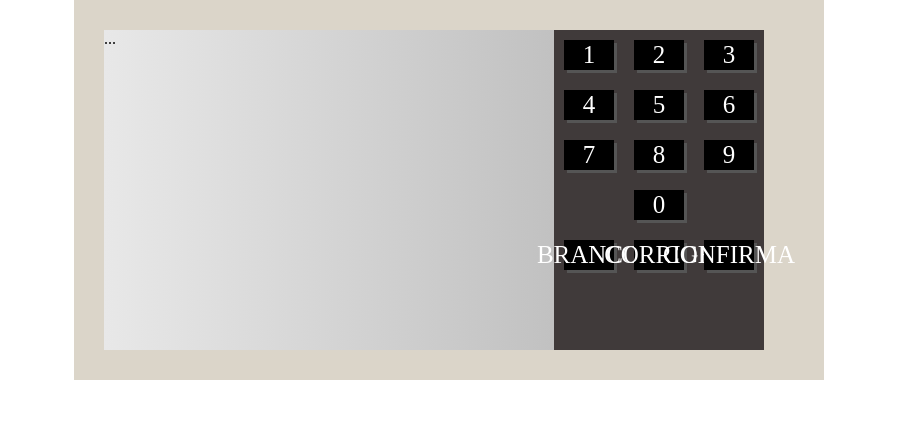
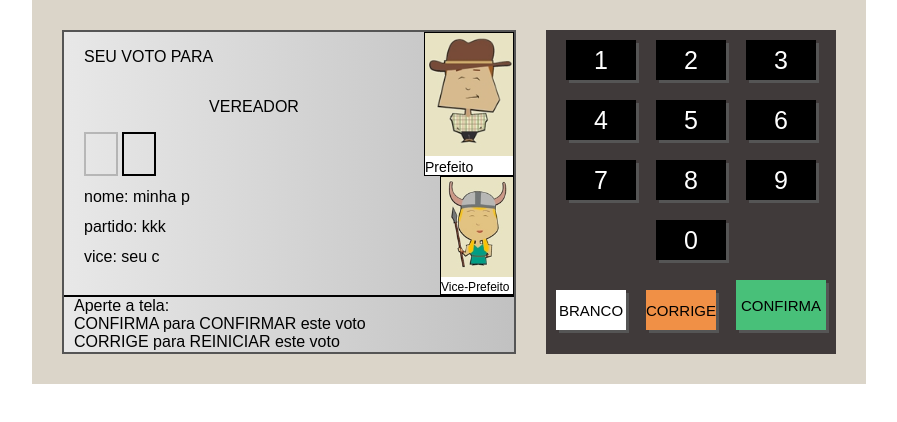
Before and after one commit to micas-tsx/Projeto-urna, a plain HTML site: page index.html in a window 1280 px wide. Shown: the whole page, without its empty margins (191-1088 px from the left). Drawn offline with Linux system fonts and the light colour scheme.

Commit message:
finalização da interface

```diff
--- a/index.html
+++ b/index.html
@@ -10,7 +10,41 @@
 <body>
     <div class="urna">
         <div class="tela">
-            ...
+            <div class="d-1">
+                <div class="d-1-left">
+                    <div class="d-1-1">
+                        <span>SEU VOTO PARA</span>
+                    </div>
+                    <div class="d-1-2">
+                        <span>VEREADOR</span>
+                    </div>
+                    <div class="d-1-3">
+                        <div class="numero pisca"></div>
+                        <div class="numero"></div>
+                    </div>
+                    <div class="d-1-4">
+                        nome: minha p <br>
+                        partido: kkk <br>
+                        vice: seu c
+                    </div>
+                </div>
+                <div class="d-1-right">
+                    <div class="d-1-image">
+                        <img src="images/84.jpg" alt="">
+                        Prefeito
+                    </div>
+                    <div class="d-1-image small">
+                        <img src="images/84_2.jpg" alt="">
+                        Vice-Prefeito
+                    </div>
+                </div>
+            </div>
+
+            <div class="d-2">
+                Aperte a tela: <br>
+                CONFIRMA para CONFIRMAR este voto <br>
+                CORRIGE para REINICIAR este voto
+            </div>
         </div>
 
         <div class="teclado">
@@ -33,9 +67,9 @@
                 <div class="teclado--botao">0</div>
             </div>
             <div class="teclado--linha">
-                <div class="teclado--botao">BRANCO</div>
-                <div class="teclado--botao">CORRIGE</div>
-                <div class="teclado--botao">CONFIRMA</div>
+                <div class="teclado--botao botao--branco">BRANCO</div>
+                <div class="teclado--botao botao--corrige">CORRIGE</div>
+                <div class="teclado--botao botao--confirma">CONFIRMA</div>
             </div>
         </div>
     </div>
--- a/style.css
+++ b/style.css
@@ -1,8 +1,15 @@
+@keyframes pisca {
+    0% { opacity: 0.2; }
+    50% { opacity: 1; }
+    100% { opacity: 0.2; }
+}
+
 body {
     margin: 0;
     align-items: center;
     display: flex;
     justify-content: center;
+    font-family: Arial, Helvetica, sans-serif;
 }
 
 .urna {
@@ -15,22 +22,25 @@ body {
     width: 450px;
     height: 320px;
     background: linear-gradient(to right, #E8E8E8, #C1C1C1);
+    border: 2px solid #555;
+    display: flex;
+    flex-direction: column;
 }
 
 .teclado {
     background-color: #403A3A;
-    margin-right: 30px;
-
+    margin-left: 30px;
 }
 
 .teclado--linha {
     display: flex;
     justify-content: center;
+    align-items: flex-end;
 }
 
 .teclado--botao {
-    width: 50px;
-    height: 30px;
+    width: 70px;
+    height: 40px;
     background-color: #000;
     color: #FFF;
     font-size: 25px;
@@ -41,3 +51,102 @@ body {
     cursor: pointer;
     box-shadow: 3px 3px 0px #555;
 }
+
+.botao--branco {
+    background-color: #FFF;
+    color: #000;
+    font-size: 15px;
+    width: 70px;
+    height: 40px;
+}
+
+.botao--corrige {
+    background-color: #F09046;
+    color: #000;
+    font-size: 15px;
+    width: 70px;
+    height: 40px;
+}
+
+.botao--confirma {
+    background-color: #48C079;
+    color: #000;
+    font-size: 15px;
+    width: 90px;
+    height: 50px;
+}
+
+
+.d-1 {
+    flex: 1;
+    display: flex;
+}
+.d-1-left {
+    flex: 1;
+    display: flex;
+    flex-direction: column;
+    padding-left: 20px;
+}
+.d-1-right {
+    width: 90px;
+    display: flex;
+    flex-direction: column;
+    align-items: flex-end;
+}
+
+
+.d-1-1 {
+    height: 50px;
+    display: flex;
+    align-items: center;
+
+}
+.d-1-2 {
+    height: 50px;
+    display: flex;
+    align-items: center;
+    justify-content: center;
+}
+.d-1-3 {
+    height: 50px;
+}
+.numero {
+    display: inline-block;
+    width: 30px;
+    height: 40px;
+    border: 2px solid #000;
+    text-align: center;
+    line-height: 40px;
+    font-size: 25px;
+}
+.pisca {
+    animation-name: pisca;
+    animation-duration: 1s;
+    animation-iteration-count: infinite;
+}
+.d-1-4 {
+    flex: 1;
+    line-height: 30px
+}
+
+.d-1-image {
+    border: 1px solid #000;
+    background-color: #FFF;
+    text-aling: center;
+    font-size: 14px;
+}
+.d-1-image img{
+    width: 100%;
+}
+.d-1-image.small {
+    width: 80%;
+    font-size: 12px;
+}
+
+.d-2 {
+    height: 50px;
+    font-siize: 14px;
+    border-top: 2px solid #000;
+    padding-left: 10px;
+    margin-bottom: 5px;
+}
```
